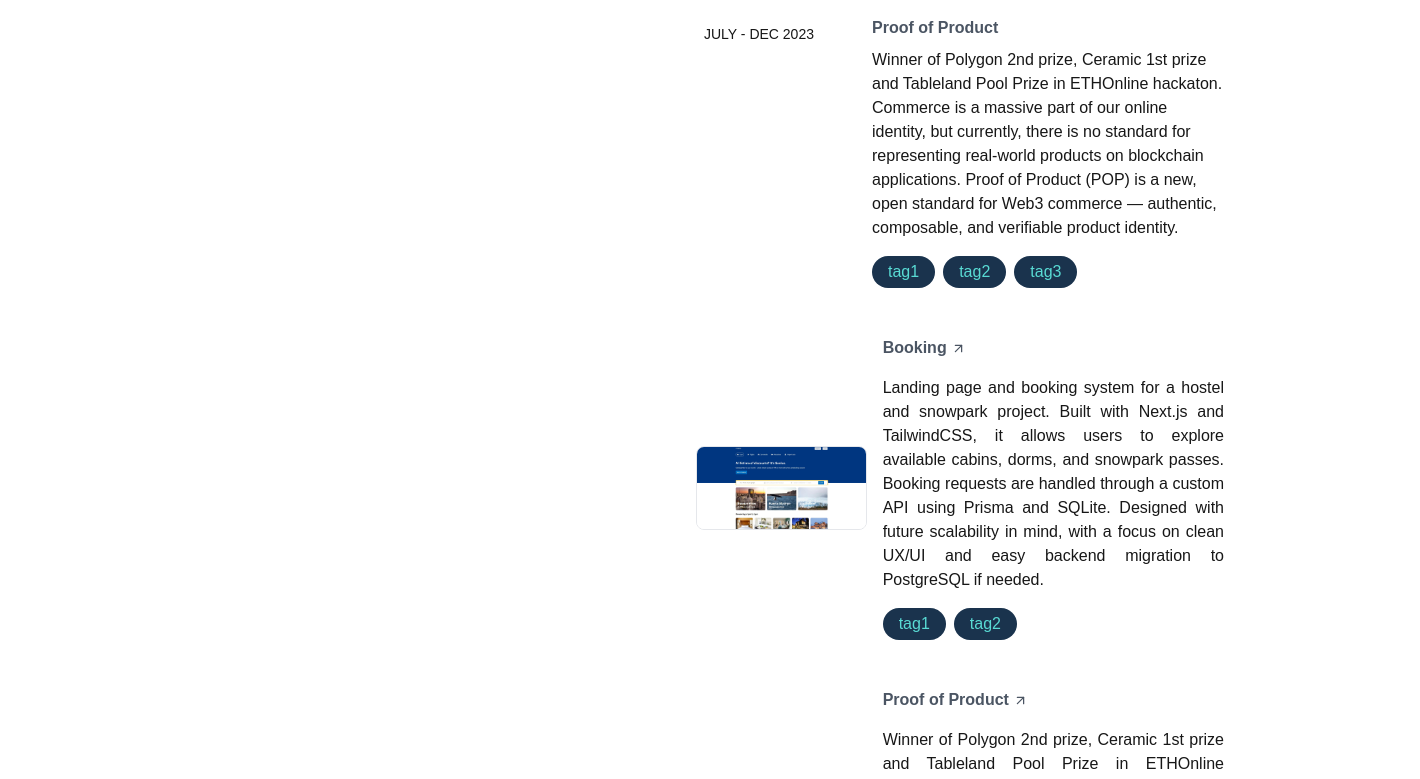
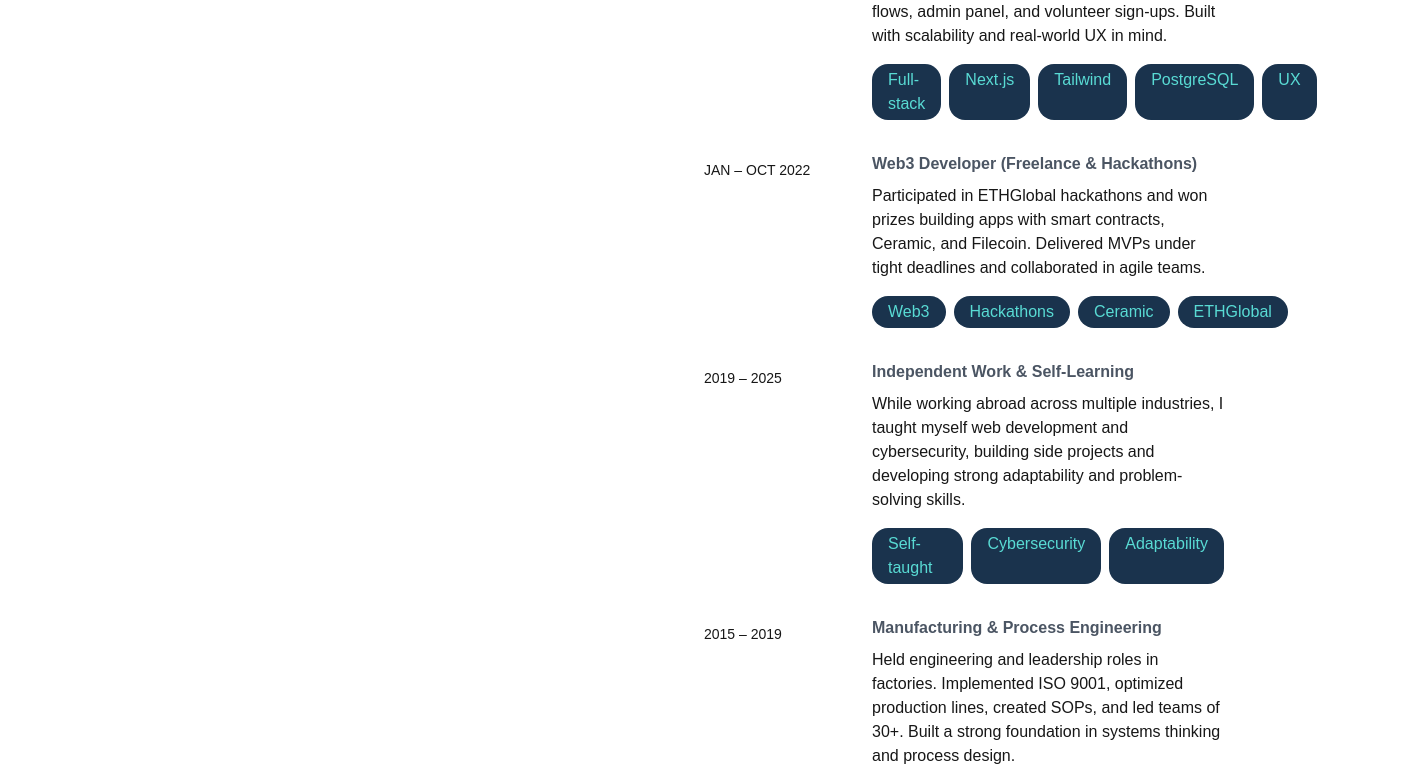
Before and after one commit to perassijulian/portfolio, a Next.js app: page / in a window 1280 px wide. Shown: the part 920-1699 px from the top of the page, 1420 px wide, since content can reach past the window. Built offline with nearby package versions, Linux system fonts and the light colour scheme.

Commit message:
add experience and projects json

```diff
--- a/components/ExperienceSection.tsx
+++ b/components/ExperienceSection.tsx
@@ -5,17 +5,38 @@ export default function ExperienceSection() {
   const experienceData = [
     {
       id: 0,
-      title: "Booking",
-      desc: "Landing page and booking system for a hostel and snowpark project. Built with Next.js and TailwindCSS, it allows users to explore available cabins, dorms, and snowpark passes. Booking requests are handled through a custom API using Prisma and SQLite. Designed with future scalability in mind, with a focus on clean UX/UI and easy backend migration to PostgreSQL if needed.",
-      period: "JULY - DEC 2023",
-      tags: ["tag1", "tag2"],
+      title: "Password Manager",
+      desc: "Built a full-stack password manager with 2FA, encrypted credential storage, rate limiting, and strong security practices. Designed with Next.js, Prisma, and Redis, featuring a clean, responsive UI.",
+      period: "2025",
+      tags: ["Next.js", "Prisma", "2FA", "Redis", "Security"],
     },
     {
       id: 1,
-      title: "Proof of Product",
-      desc: "Winner of Polygon 2nd prize, Ceramic 1st prize and Tableland Pool Prize in ETHOnline hackaton. Commerce is a massive part of our online identity, but currently, there is no standard for representing real-world products on blockchain applications. Proof of Product (POP) is a new, open standard for Web3 commerce — authentic, composable, and verifiable product identity.",
-      period: "JULY - DEC 2023",
-      tags: ["tag1", "tag2", "tag3"],
+      title: "Snowpark Hostel Booking",
+      desc: "A booking system for a snowpark-hostel hybrid project. Includes accommodation search, booking flows, admin panel, and volunteer sign-ups. Built with scalability and real-world UX in mind.",
+      period: "2025",
+      tags: ["Full-stack", "Next.js", "Tailwind", "PostgreSQL", "UX"],
+    },
+    {
+      id: 2,
+      title: "Web3 Developer (Freelance & Hackathons)",
+      desc: "Participated in ETHGlobal hackathons and won prizes building apps with smart contracts, Ceramic, and Filecoin. Delivered MVPs under tight deadlines and collaborated in agile teams.",
+      period: "JAN – OCT 2022",
+      tags: ["Web3", "Hackathons", "Ceramic", "ETHGlobal"],
+    },
+    {
+      id: 3,
+      title: "Independent Work & Self-Learning",
+      desc: "While working abroad across multiple industries, I taught myself web development and cybersecurity, building side projects and developing strong adaptability and problem-solving skills.",
+      period: "2019 – 2025",
+      tags: ["Self-taught", "Cybersecurity", "Adaptability"],
+    },
+    {
+      id: 4,
+      title: "Manufacturing & Process Engineering",
+      desc: "Held engineering and leadership roles in factories. Implemented ISO 9001, optimized production lines, created SOPs, and led teams of 30+. Built a strong foundation in systems thinking and process design.",
+      period: "2015 – 2019",
+      tags: ["Engineering", "ISO 9001", "Lean", "Team Leadership"],
     },
   ];
 
--- a/components/ProjectsSection.tsx
+++ b/components/ProjectsSection.tsx
@@ -4,23 +4,23 @@ export default function ProjectsSection() {
   const projectsData = [
     {
       id: 0,
-      title: "Booking",
-      desc: "Landing page and booking system for a hostel and snowpark project. Built with Next.js and TailwindCSS, it allows users to explore available cabins, dorms, and snowpark passes. Booking requests are handled through a custom API using Prisma and SQLite. Designed with future scalability in mind, with a focus on clean UX/UI and easy backend migration to PostgreSQL if needed.",
+      title: "Snowpark Hostel Booking",
+      desc: "Full-stack booking system for a hybrid snowpark-hostel. Built with Next.js and TailwindCSS, it includes a custom booking flow, volunteer sign-up, and an admin panel to manage reservations. Auth is handled via NextAuth with secure middleware and tested with Vitest.",
       img: "/portfolio/booking.jpeg",
-      alt: "landing page and booking system",
+      alt: "Booking system for snowpark and hostel",
       demo: "https://hostel-perassi.vercel.app/",
       github: "https://github.com/perassijulian/hostel-snowpark",
-      tags: ["tag1", "tag2"],
+      tags: ["Next.js", "TailwindCSS", "PostgreSQL", "Prisma", "NextAuth"],
     },
     {
       id: 1,
-      title: "Proof of Product",
-      desc: "Winner of Polygon 2nd prize, Ceramic 1st prize and Tableland Pool Prize in ETHOnline hackaton. Commerce is a massive part of our online identity, but currently, there is no standard for representing real-world products on blockchain applications. Proof of Product (POP) is a new, open standard for Web3 commerce — authentic, composable, and verifiable product identity.",
-      img: "/portfolio/proofofproduct.png",
-      alt: "proof of product with ceramic for polygon",
-      demo: "https://ethglobal.com/showcase/proof-of-product-pop-web3-commerce-0uhew",
-      github: "https://github.com/brandinate/Brandinate-Monorepo",
-      tags: ["tag1", "tag2", "tag3"],
+      title: "Password Manager with 2FA",
+      desc: "Modern password manager with 2FA, rate limiting, and strong password hashing. Built using Next.js 15+, Prisma, and Upstash Redis. Includes features like OTP setup, strength validation, and secure credential handling.",
+      img: "/portfolio/password.jpeg",
+      alt: "Secure password manager app",
+      demo: "https://password-manager-jp.vercel.app/",
+      github: "https://github.com/perassijulian/password-manager",
+      tags: ["Next.js", "Security", "Prisma", "Redis", "TailwindCSS", "2FA"],
     },
   ];
   return (
```
